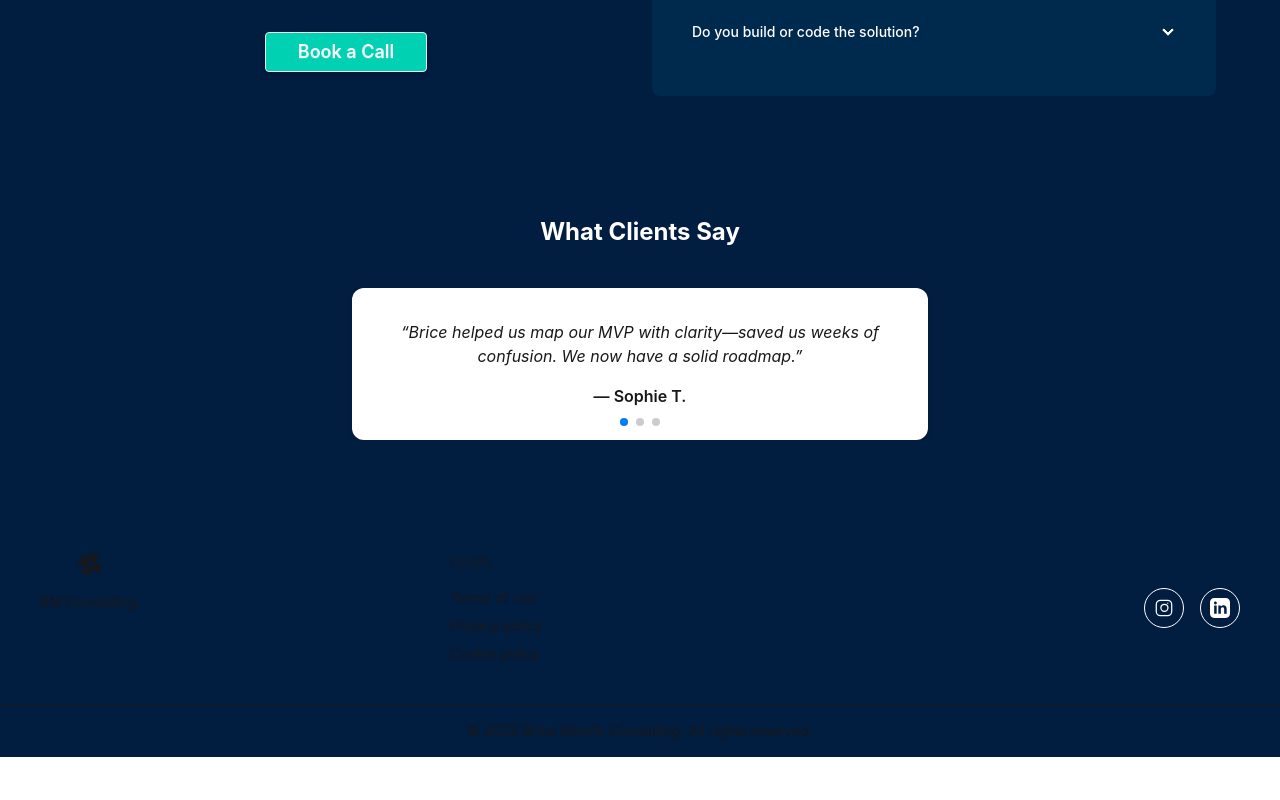
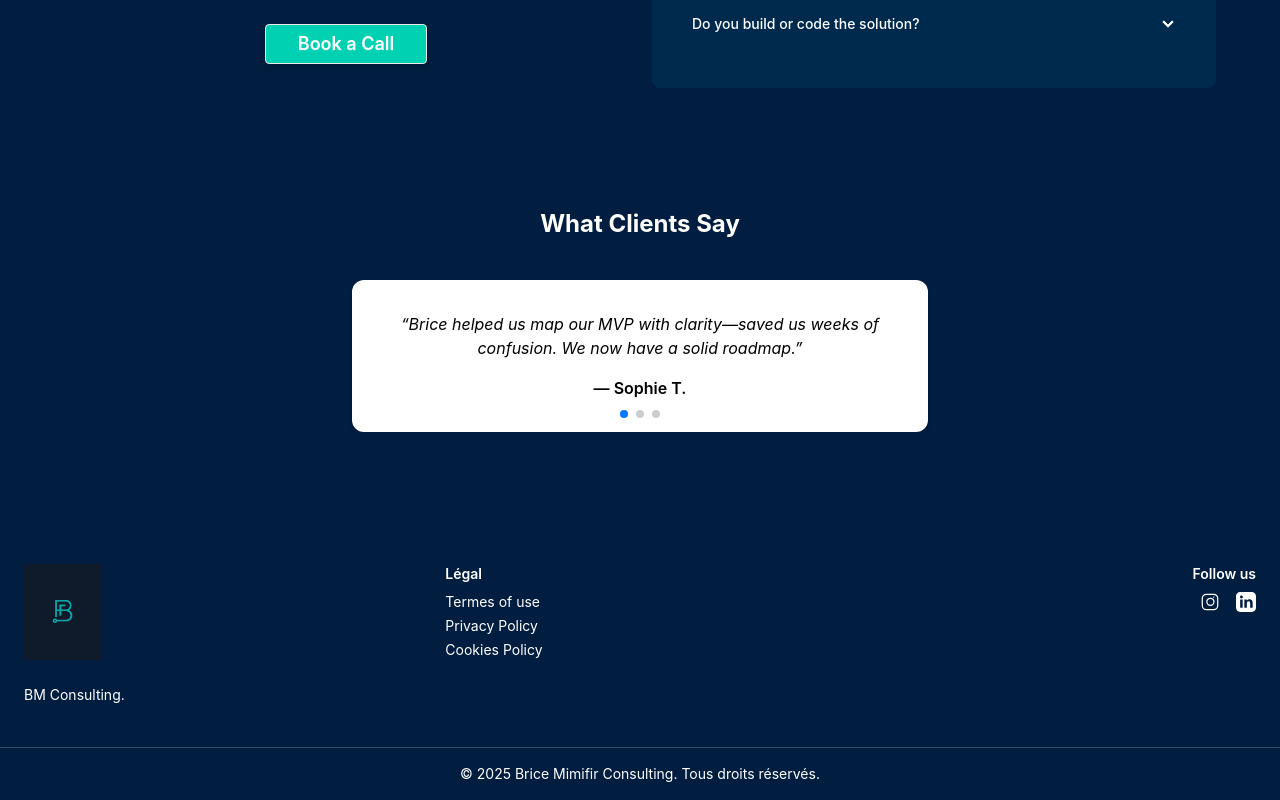
Before and after one commit to Pheniiix-Ankh-Group-Inc/start, a React (Vite) app in the folder client/: page / in a window 1280 px wide. Shown: the part 1864-2664 px from the top of the page. Before the commit the page ends 2621 px from the top, so only its background shows below. Built offline with nearby package versions, Linux system fonts and the light colour scheme.

Commit message:
Update social media
Co-authored-by: WhereRUBeen <whererubeen@MacBook-Air-de-WhereRUBeen.local>

```diff
--- a/client/src/components/layout/Footer.jsx
+++ b/client/src/components/layout/Footer.jsx
@@ -1,76 +1,62 @@
 function Footer() {
   return (
-    <>
-      <footer className="footer sm:footer-horizontal  p-10">
+    <footer className="bg-[#011D40] text-white pt-10 text-sm">
+      <div className="max-w-7xl mx-auto px-4 sm:px-6 grid gap-8 sm:grid-cols-2 md:grid-cols-3 text-center sm:text-left">
 
-        {/* Bloc Logo et texte */}
-        <aside className="flex flex-col items-center">
-          <svg
-            width="24"
-            height="24"
-            viewBox="0 0 24 24"
-            fill="currentColor"
-            xmlns="http://www.w3.org/2000/svg"
-            className="mb-2"
-          >
-            <path d="M22.672 15.226l-2.432.811.841 2.515c.33 1.019-.209 2.127-1.23 2.456-1.15.325-2.148-.321-2.463-1.226l-.84-2.518-5.013 1.677.84 2.517c.391 1.203-.434 2.542-1.831 2.542-.88 0-1.601-.564-1.86-1.314l-.842-2.516-2.431.809c-1.135.328-2.145-.317-2.463-1.229-.329-1.018.211-2.127 1.231-2.456l2.432-.809-1.621-4.823-2.432.808c-1.355.384-2.558-.59-2.558-1.839 0-.817.509-1.582 1.327-1.846l2.433-.809-.842-2.515c-.33-1.02.211-2.129 1.232-2.458 1.02-.329 2.13.209 2.461 1.229l.842 2.515 5.011-1.677-.839-2.517c-.403-1.238.484-2.553 1.843-2.553.819 0 1.585.509 1.85 1.326l.841 2.517 2.431-.81c1.02-.33 2.131.211 2.461 1.229.332 1.018-.21 2.126-1.23 2.456l-2.433.809 1.622 4.823 2.433-.809c1.242-.401 2.557.484 2.557 1.838 0 .819-.51 1.583-1.328 1.847m-8.992-6.428l-5.01 1.675 1.619 4.828 5.011-1.674-1.62-4.829z" />
-          </svg>
-          <p className="text-center">
-            BM Consulting.
-          </p>
-        </aside>
+        {/* Bloc Logo et nom */}
+        <div className="flex flex-col items-center sm:items-start">
+          <div><img src="../../src/assets/bm.png" alt="Hero Image" className="h-20 w-auto sm:h-24 mx-auto mb-6" /></div>
+
+          <p className="text-sm leading-relaxed">BM Consulting.</p>
+        </div>
+
         {/* Bloc Legal */}
-        <nav>
-          <h6 className="footer-title">Legal</h6>
-          <a href="#" className="link link-hover">Terms of use</a>
-          <a href="#" className="link link-hover">Privacy policy</a>
-          <a href="#" className="link link-hover">Cookie policy</a>
-        </nav>
+        <div className="flex flex-col items-center sm:items-start">
+          <h6 className="text-sm font-semibold mb-2">Légal</h6>
+          <ul className="space-y-1 text-sm">
+            <li><a href="#" className="hover:opacity-80 transition">Termes of use</a></li>
+            <li><a href="#" className="hover:opacity-80 transition">Privacy Policy</a></li>
+            <li><a href="#" className="hover:opacity-80 transition">Cookies Policy</a></li>
+          </ul>
+        </div>
 
         {/* Bloc Réseaux sociaux */}
-        <nav className="md:place-self-center md:justify-self-end">
-          <div className="flex space-x-4 justify-center">
+        <div className="flex flex-col items-center sm:items-end">
+          <h6 className="text-sm font-semibold mb-2">Follow us</h6>
+          <div className="flex space-x-4">
+            {/* Instagram */}
             <a
-              href="https://instagram.com"
+              href="https://www.instagram.com/bricemimifir/"
               target="_blank"
               rel="noopener noreferrer"
-              className="btn btn-circle btn-outline text-white hover:text-pink-500"
               aria-label="Instagram"
+              className="text-white hover:opacity-80 transition"
             >
-              <svg
-                className="w-5 h-5 fill-current"
-                viewBox="0 0 24 24"
-                xmlns="http://www.w3.org/2000/svg"
-                aria-hidden="true"
-              >
+              <svg className="w-4 h-4 sm:w-5 sm:h-5" fill="currentColor" viewBox="0 0 24 24">
                 <path d="M7.75 2h8.5A5.75 5.75 0 0 1 22 7.75v8.5A5.75 5.75 0 0 1 16.25 22h-8.5A5.75 5.75 0 0 1 2 16.25v-8.5A5.75 5.75 0 0 1 7.75 2zm0 1.5A4.25 4.25 0 0 0 3.5 7.75v8.5A4.25 4.25 0 0 0 7.75 20.5h8.5A4.25 4.25 0 0 0 20.5 16.25v-8.5A4.25 4.25 0 0 0 16.25 3.5h-8.5zm8.75 2a.75.75 0 1 1 0 1.5.75.75 0 0 1 0-1.5zm-4 1.25a5 5 0 1 1 0 10 5 5 0 0 1 0-10zm0 1.5a3.5 3.5 0 1 0 0 7 3.5 3.5 0 0 0 0-7z" />
               </svg>
             </a>
+
+            {/* LinkedIn */}
             <a
-              href="https://linkedin.com"
+              href="https://ca.linkedin.com/in/brice-mimifir"
               target="_blank"
               rel="noopener noreferrer"
-              className="btn btn-circle btn-outline text-white hover:text-blue-500"
               aria-label="LinkedIn"
+              className="text-white hover:opacity-80 transition"
             >
-              <svg
-                className="w-5 h-5 fill-current"
-                viewBox="0 0 24 24"
-                xmlns="http://www.w3.org/2000/svg"
-                aria-hidden="true"
-              >
-                <path d="M19 0h-14c-2.761 0-5 2.239-5 5v14c0 2.761 2.239 5 5 5h14c2.762 0 5-2.239 5-5v-14c0-2.761-2.238-5-5-5zm-11 19h-3v-10h3v10zm-1.5-11.268c-.966 0-1.75-.794-1.75-1.766s.784-1.766 1.75-1.766c.965 0 1.75.794 1.75 1.766s-.785 1.766-1.75 1.766zm13.5 11.268h-3v-5.604c0-3.368-4-3.114-4 0v5.604h-3v-10h3v1.528c1.396-2.586 7-2.777 7 2.476v5.996z" />
-              </svg>
+              <svg className="w-4 h-4 sm:w-5 sm:h-5" fill="currentColor" viewBox="0 0 24 24">
+                <path d="M19 0h-14c-2.761 0-5 2.239-5 5v14c0 2.761 2.239 5 5 5h14c2.762 0 5-2.239 5-5v-14c0-2.761-2.238-5-5-5zm-11 19h-3v-10h3v10zm-1.5-11.268c-.966 0-1.75-.794-1.75-1.766s.784-1.766 1.75-1.766c.965 0 1.75.794 1.75 1.766s-.785 1.766-1.75 1.766zm13.5 11.268h-3v-5.604c0-3.368-4-3.114-4 0v5.604h-3v-10h3v1.528c1.396-2.586 7-2.777 7 2.476v5.996z" />              </svg>
             </a>
           </div>
-        </nav>
-      </footer>
-      <footer className="border-t px-10 py-4 flex justify-center">
-        <p className="text-sm">
-          &copy; {new Date().getFullYear()} Brice Mimifir Consulting. All rights reserved.
-        </p>
-      </footer>
-    </>
+        </div>
+      </div>
+
+      {/* Copyright */}
+      <div className="border-t border-white/20 mt-10 px-4 py-4 text-center text-xs sm:text-sm">
+        &copy; {new Date().getFullYear()} Brice Mimifir Consulting. Tous droits réservés.
+      </div>
+    </footer>
   );
 }
 
--- a/client/src/components/ui/ClientReviewCarousel.jsx
+++ b/client/src/components/ui/ClientReviewCarousel.jsx
@@ -20,7 +20,7 @@ const reviews = [
 
 function ClientReviewCarousel() {
   return (
-    <section className="py-10">
+    <section className="py-15 px-4">
       <div className="max-w-4xl mx-auto px-4 text-center">
         <h2 className="text-2xl font-bold mb-10 text-[var(--color-bg-alt)]">What Clients Say</h2>
         <Swiper
@@ -32,7 +32,7 @@ function ClientReviewCarousel() {
         >
           {reviews.map((review, index) => (
             <SwiperSlide key={index}>
-              <div className="bg-[var(--color-bg-alt)] p-8 rounded-xl shadow-md max-w-xl mx-auto">
+              <div className="bg-[var(--color-bg-alt)] text-[var(--color-text-dark)] p-8 rounded-xl shadow-md max-w-xl mx-auto">
                 <p className="italic mb-4">“{review.quote}”</p>
                 <p className="font-semibold">— {review.name}</p>
               </div>
--- a/client/src/components/ui/HeroSection.jsx
+++ b/client/src/components/ui/HeroSection.jsx
@@ -2,7 +2,9 @@ function HeroSection() {
   return (
     <section className="hero ">
       <div className="hero-content text-center mx-auto px-4">
-      <div>
+        <div>
+          <div><img src="../src/assets/bm.png" alt="Hero Image" className="h-20 w-auto sm:h-24 mx-auto mb-6" /></div>
+
           <h1 className="text-[var(--color-bg-alt)] text-3xl sm:text-4xl lg:text-5xl font-bold leading-tight mb-6">Build Smarter, Scale Faster — with Expert Tech Consulting for Startups and Small Businesses</h1>
 
           <p className="text-[var(--color-bg-alt)] text-lg sm:text-xl mb-4">
@@ -20,7 +22,7 @@ function HeroSection() {
             decisions that drive results.
           </p>
         </div>
-    </div>
+      </div>
     </section>
 
   );
--- a/client/src/components/ui/NewsletterAndFAQSection.jsx
+++ b/client/src/components/ui/NewsletterAndFAQSection.jsx
@@ -3,7 +3,7 @@ import FAQSection from "./FAQSection";
 
 function NewsletterAndFAQSection() {
   return (
-    <section className="py-20 px-4">
+    <section className="py-15 px-4">
       <div className="max-w-6xl mx-auto flex flex-col lg:flex-row gap-6">
         {/* Bloc Newsletter */}
         <div className="flex-1">
--- a/client/src/components/ui/ServiceCard.jsx
+++ b/client/src/components/ui/ServiceCard.jsx
@@ -14,7 +14,7 @@ function ServiceCard({ title, description, note, price }) {
           <p className="text-sm italic mt-4 bg-mutedText">{note}</p>
         )}
         <div className="mt-4">
-          <p className="text-lg font-bold">{price}</p>
+          {/* <p className="text-lg font-bold">{price}</p> */}
         </div>
       </div>
     </div>
--- a/client/src/components/ui/WhoThisIsFor.jsx
+++ b/client/src/components/ui/WhoThisIsFor.jsx
@@ -1,6 +1,6 @@
 function WhoThisIsFor() {
   return (
-    <section className="text-[var(--color-bg-alt)] py-20">
+    <section className="text-[var(--color-bg-alt)] py-10">
       <div className="max-w-6xl mx-auto px-4">
 
         <div className="flex flex-col lg:flex-row gap-6">
```
Also changed, not shown: client/src/assets/bm.png (added), 1 other file (tests, documents, lock files or other folders).
